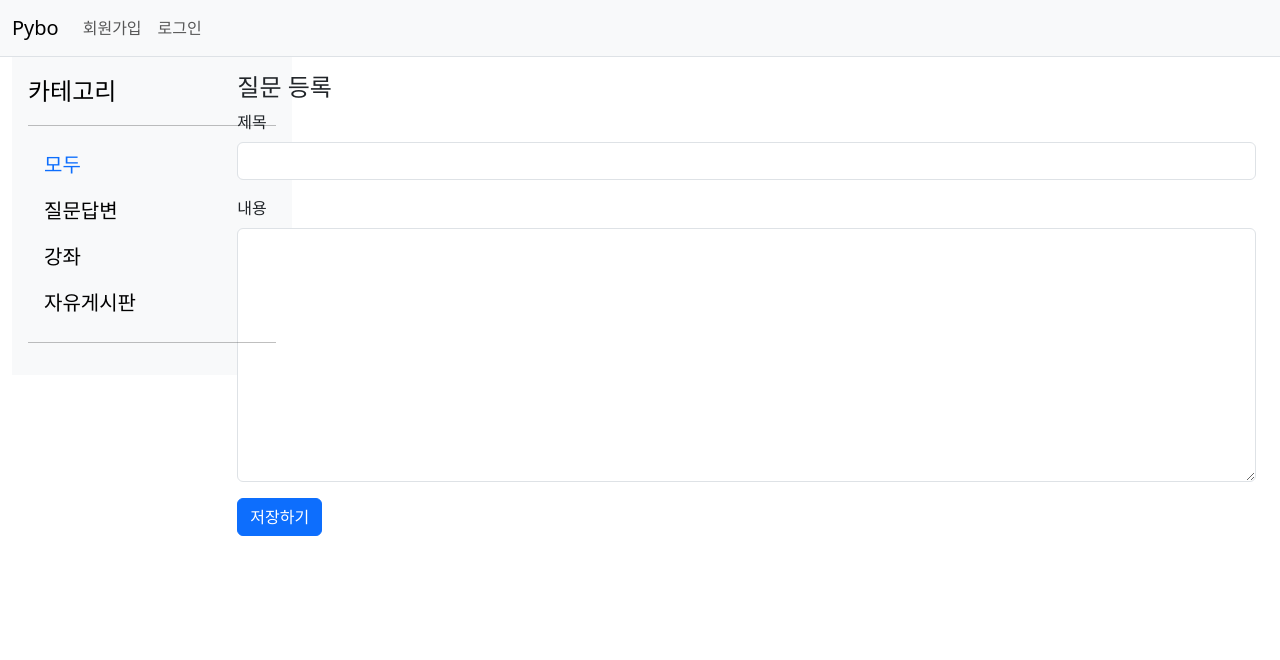
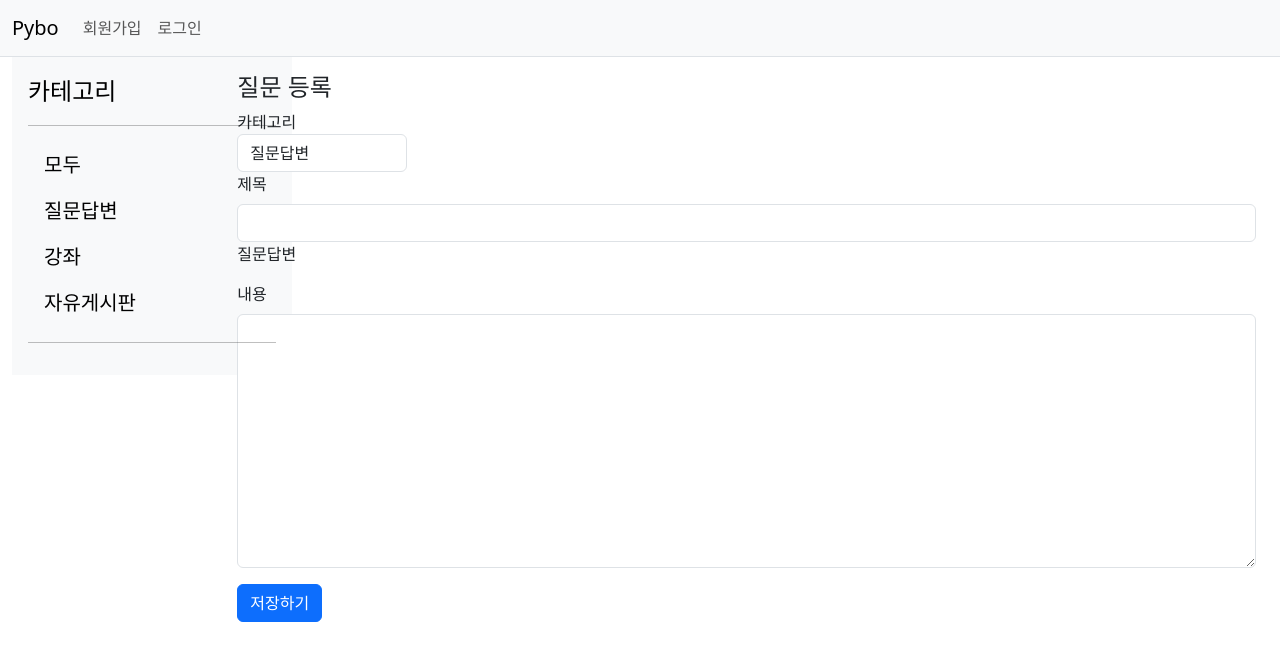
Before and after one commit to kjrstory/fastapi_vue, a Vue app in the folder frontend/: page /question-create in a window 1280 px wide. Shown: the top 660 px of the page. Built offline with nearby package versions, Linux system fonts and the light colour scheme.

Commit message:
category update2

```diff
--- a/frontend/src/App.vue
+++ b/frontend/src/App.vue
@@ -1,7 +1,7 @@
 <template>
   <NavigationBar />
   <div class="container-fluid">
-    <div class="row">
+    <div class="row no-gutters">
       <div class="col-md-2">
         <SideBar />
       </div>
--- a/frontend/src/components/SideBar.vue
+++ b/frontend/src/components/SideBar.vue
@@ -6,22 +6,26 @@
     <hr>
     <ul class="nav nav-pills flex-column mb-auto">
       <li class="nav-item">
-        <router-link :to="'/list/0'" class="nav-link fs-5" exact>
+        <router-link :to="'/list/0'" class="nav-link text-black fs-5"
+                     :class="{ active: $route.path === '/list/0' } ">
           모두
         </router-link>
       </li>
       <li>
-        <router-link :to="'/list/1'" class="nav-link text-black fs-5">
+        <router-link :to="'/list/1'" class="nav-link text-black fs-5"
+                     :class="{ active: $route.path === '/list/1' } ">
           질문답변
         </router-link>
       </li>
       <li>
-        <router-link :to="'/list/2'" class="nav-link text-black fs-5">
+        <router-link :to="'/list/2'" class="nav-link text-black fs-5"
+                     :class="{ active: $route.path === '/list/2' } ">
           강좌
         </router-link>
       </li>
       <li>
-        <router-link :to="'/list/3'" class="nav-link text-black fs-5">
+        <router-link :to="'/list/3'" class="nav-link text-black fs-5"
+                     :class="{ active: $route.path === '/list/3' } ">
           자유게시판
         </router-link>
       </li>
--- a/frontend/src/router/index.js
+++ b/frontend/src/router/index.js
@@ -27,7 +27,7 @@ const routes = [
   {
     path: '/question-create',
     name: 'QuestionCreate',
-    component: QuestionCreate
+    component: QuestionCreate,
   },
   {
     path: '/user-create',
--- a/frontend/src/views/PageHome.vue
+++ b/frontend/src/views/PageHome.vue
@@ -2,8 +2,9 @@
 <div class="container my-3">
     <div class="row my-3">
       <div class="col-6">
-       <a href="/question-create" class="btn btn-primary" :class="{ disabled: !is_login }">
-         질문 등록하기
+       <a :href="'/question-create?category_id=' + category_id"
+          class="btn btn-primary" :class="{ disabled: !is_login }">
+        질문 등록하기
        </a>
      </div>
      <div class="col-6">
--- a/frontend/src/views/QuestionCreate.vue
+++ b/frontend/src/views/QuestionCreate.vue
@@ -3,9 +3,20 @@
     <h4>질문 등록</h4>
     <ErrorComponent :error="error" />
     <form @submit.prevent="postQuestion">
+
+      <div class="form-group">
+        <label for="category">카테고리</label>
+        <div class="col-md-2">
+        <select class="form-control" id="category" v-model="selectedCategory">
+          <option v-for="(category, id) in categoryOptions" :key="id" :value="category">{{ category }}</option>
+        </select>
+        </div>
+      </div>
+
       <div class="mb-3">
         <label for="subject" class="form-label">제목</label>
         <input type="text" class="form-control" id="subject" v-model="subject">
+        {{ selectedCategory }}
       </div>
       <div class="mb-3">
         <label for="content" class="form-label">내용</label>
@@ -29,7 +40,23 @@ export default {
       error: { detail: [] },
       subject: "",
       content: "",
+      selectedCategory: "질문답변",
+      categories: {
+        '질문답변': 1,
+        '강좌': 2,
+        '자유게시판': 3,
+      },
+      categoryMapping: {
+        '1': '질문답변',
+        '2': '강좌',
+        '3': '자유게시판'
+      },
     };
+  },
+  computed: {
+    categoryOptions() {
+      return Object.keys(this.categories);
+    },
   },
   methods: {
     postQuestion() {
@@ -37,6 +64,7 @@ export default {
       let params = {
         subject: this.subject,
         content: this.content,
+        category_id: this.categories[this.selectedCategory]
       }
       fastapi('post', url, params,
         () => {
@@ -47,6 +75,15 @@ export default {
         }
       )
     }
-  }
+  },
+  created() {
+    // 페이지 로드 시에 URL의 쿼리 값을 읽어와서 selectedCategory를 업데이트
+    const urlParams = new URLSearchParams(window.location.search);
+    const category_id = urlParams.get('category_id');
+
+    if (category_id) {
+      this.selectedCategory = this.categoryMapping[category_id]
+    }
+  },
 }
 </script>
--- a/frontend/src/views/QuestionModify.vue
+++ b/frontend/src/views/QuestionModify.vue
@@ -3,6 +3,16 @@
     <h5 class="my-3 border-bottom pb-2">질문 수정</h5>
     <ErrorComponent :error="error" />
     <form @submit.prevent="updateQuestion" class="my-3">
+
+      <div class="form-group">
+        <label for="category">카테고리</label>
+        <div class="col-md-2">
+        <select class="form-control" id="category" v-model="selectedCategory">
+          <option v-for="(category, id) in categoryOptions" :key="id" :value="category">{{ category }}</option>
+        </select>
+        </div>
+      </div>
+
       <div class="mb-3">
         <label for="subject" class="form-label">제목</label>
         <input type="text" class="form-control" id="subject" v-model="subject">
@@ -30,18 +40,33 @@ export default {
       required: true
     }
   },
+
   data() {
     return {
       error: { detail: [] },
       subject: '',
       content: '',
+      selectedCategory: "질문답변",
+      categories: {
+        '질문답변': 1,
+        '강좌': 2,
+        '자유게시판': 3,
+      },
+
     }
   },
+  computed: {
+    categoryOptions() {
+      return Object.keys(this.categories);
+    },
+  },
+
   mounted() {
     let url = '/api/question/detail/' + this.question_id;
     fastapi("get", url, {}, (json) => {
         this.subject = json.subject
         this.content = json.content
+        this.selectedCategory = json.category.subject
     })
   },
   methods: {
@@ -50,7 +75,8 @@ export default {
       let params = {
         question_id: this.question_id,
         subject: this.subject,
-        content: this.content
+        content: this.content,
+        category_id: this.categories[this.selectedCategory]
       };
       fastapi('put', url, params, () => {
           this.$router.push("/detail/"+this.question_id)
```
Also changed, not shown: 2 other files (tests, documents, lock files or other folders).
